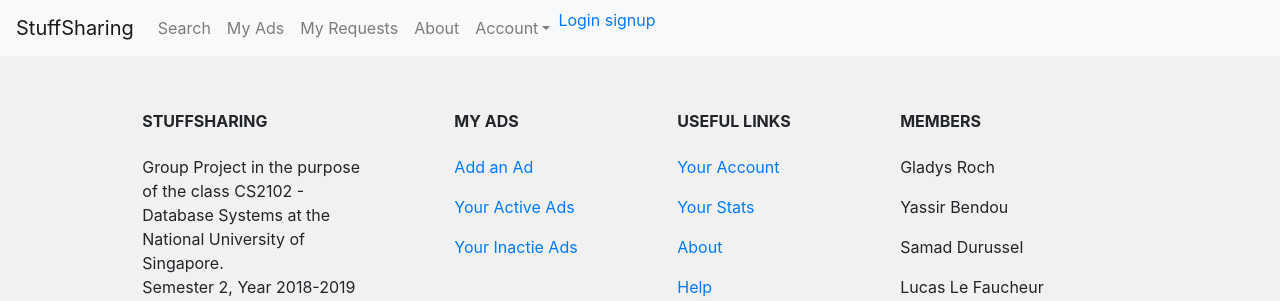
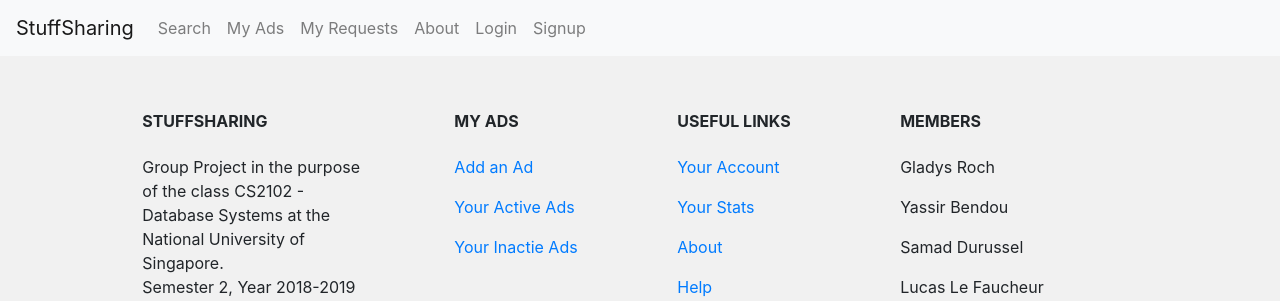
Before and after one commit to lucaslefaucheur/cs2102StuffSharing, a Django app: page /about/ in a window 1280 px wide. Shown: the top 301 px of the page. Run offline with Django 3.2, Linux system fonts and the light colour scheme; some libraries are stand-ins or nearby versions.

Commit message:
style for nav bar

```diff
--- a/django_project/stuffsharing/templates/stuffsharing/base.html
+++ b/django_project/stuffsharing/templates/stuffsharing/base.html
@@ -29,42 +29,30 @@
                 <li class="nav-item">
                     <a class="nav-link" href="{% url 'stuffsharing-about' %}">About</a>
                 </li>
+                {% if user.is_authenticated %}
                 <li class="nav-item dropdown">
-                    <a class="nav-link dropdown-toggle" href="#" id="navbarDropdown" role="button" data-toggle="dropdown" aria-haspopup="true" aria-expanded="false">Account</a>
+                    <a class="nav-link dropdown-toggle" href="#" id="navbarDropdown" role="button" data-toggle="dropdown" aria-haspopup="true" aria-expanded="false">{{ user.get_username }}</a>
                     <div class="dropdown-menu" aria-labelledby="navbarDropdown">
                         <a class="dropdown-item" href= "{% url 'stuffsharing-myaccount' %}">My Account</a>
                         <a class="dropdown-item" href="#">My Stats</a>
                         <a class="dropdown-item" href="{% url 'stuffsharing-currenttransactions' %}">Current Transactions</a>
                         <div class="dropdown-divider"></div>
-                        <a class="dropdown-item" href="#">Log Out</a>
+                        <a class="dropdown-item" href="{% url 'logout' %}">Log Out</a>
                     </div>
                 </li>
-                <li>
-
-                    <div>
-
-                         {% if user.is_authenticated %}
-                        <button class="w3-button w3-green ">User: {{ user.get_username }}    </button>
-
-                    </div>
-                    <div> <p><a href="{% url 'logout' %}">logout</a></p> </div>
-                    </div>
-                        {% else %}
-                        <a href="{% url 'login'%}?next={{request.path}}" class="w3-bar-item w3-button w3-red">Login</a>
-                        <a href="{% url 'stuffsharing-signup' %}" class="w3-bar-item w3-button w3-red">signup</a>
-
-                        </div></div>
-                        {% endif %}
-                        </div>
-                        </div>
-                    </li>
+                {% else %}
+                <li class="nav-item">
+                    <a class="nav-link" href="{% url 'login'%}?next={{request.path}}">Login</a>
+                </li>
+                <li class="nav-item">
+                    <a class="nav-link" href="{% url 'stuffsharing-signup' %}">Signup</a>
+                </li>
+                {% endif %}
             </ul>
         </div>
     </nav>
 
     {% block content %} {% endblock content %}
-
-
 
     <footer class="page-footer font-small mdb-color pt-4">
         <div class="container text-center text-md-left">
```
